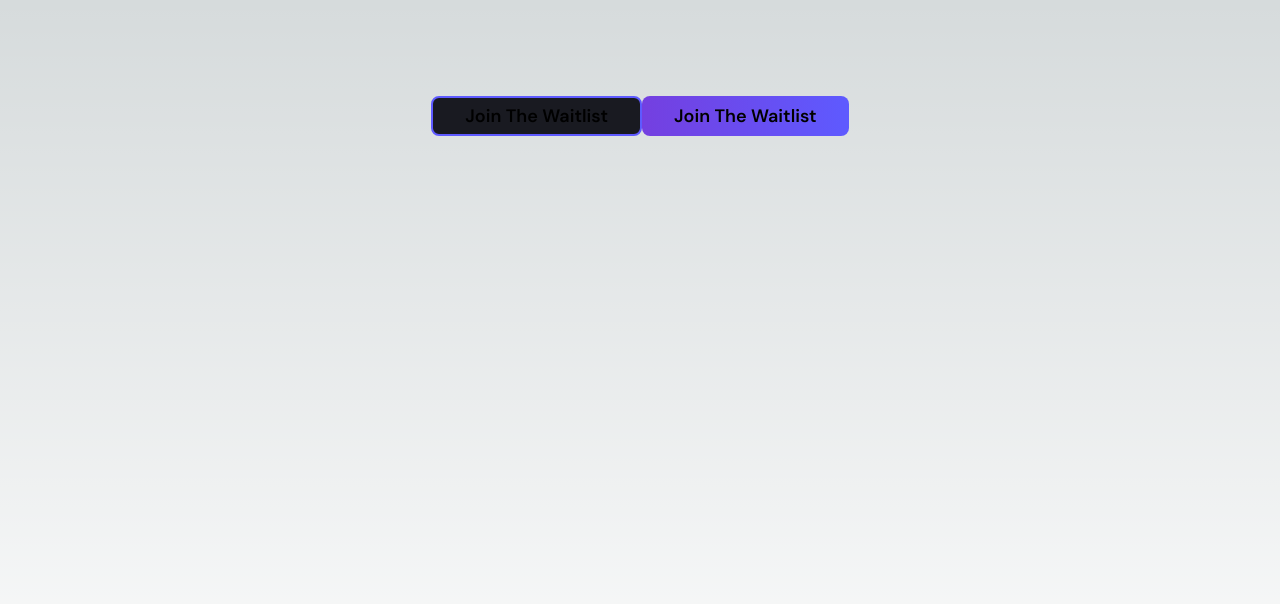
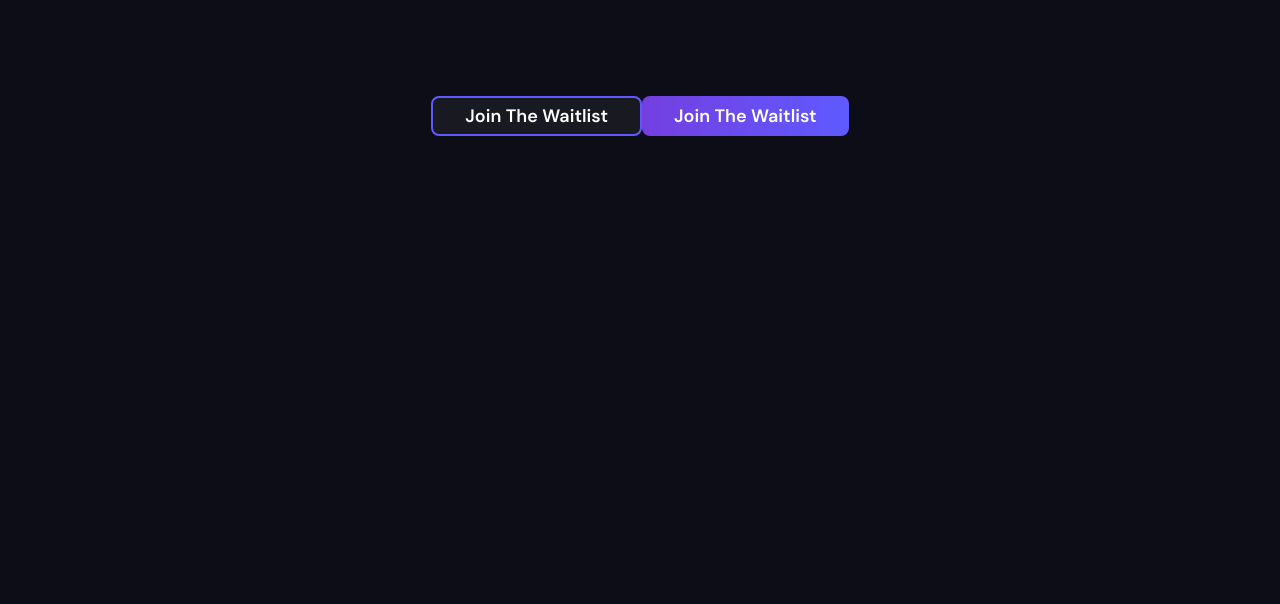
Before and after one commit to ASinghShekhawat/Crypto-Grad, a Next.js app: page / in a window 1280 px wide. Shown: the top 604 px of the page. Built offline with nearby package versions, Linux system fonts and the light colour scheme.

Commit message:
page init

```diff
--- a/app/globals.css
+++ b/app/globals.css
@@ -2,28 +2,9 @@
 @tailwind components;
 @tailwind utilities;
 
-:root {
-  --foreground-rgb: 0, 0, 0;
-  --background-start-rgb: 214, 219, 220;
-  --background-end-rgb: 255, 255, 255;
-}
-
-@media (prefers-color-scheme: dark) {
-  :root {
-    --foreground-rgb: 255, 255, 255;
-    --background-start-rgb: 0, 0, 0;
-    --background-end-rgb: 0, 0, 0;
-  }
-}
-
 body {
-  color: rgb(var(--foreground-rgb));
-  background: linear-gradient(
-      to bottom,
-      transparent,
-      rgb(var(--background-end-rgb))
-    )
-    rgb(var(--background-start-rgb));
+  color: white;
+  background: #0d0d17;
 }
 
 @keyframes fadeInUp {
--- /dev/null
+++ b/app/waitlist/page.tsx
@@ -0,0 +1,14 @@
+import Page from "@/components/shared/Page";
+import { Metadata } from "next";
+
+export const metadata: Metadata = {
+  title: "Waitlist | Cryptograd",
+  description: "Cryptograd waitlist",
+};
+
+
+const WaitlistPage = () => {
+  return <Page>waitlist page</Page>;
+};
+
+export default WaitlistPage;
--- /dev/null
+++ b/components/shared/Page.tsx
@@ -0,0 +1,11 @@
+import { Children } from "@/types/generics";
+
+interface IPage extends Children {
+  className?: string;
+}
+
+const Page = ({ children, className }: IPage) => {
+  return <div className={`p-8 ${className}`}>{children}</div>;
+};
+
+export default Page;
--- a/tailwind.config.ts
+++ b/tailwind.config.ts
@@ -12,7 +12,8 @@ const config: Config = {
         themePurple: "#743FE0",
         themeBlue: "#5E5AFF",
         themeBorderBlue: "#6754F8",
-        themeBlack: "#191A21"
+        themeBlack: "#191A21",
+        themeBgBlack: "#20222B"
       },
     },
   },
```
